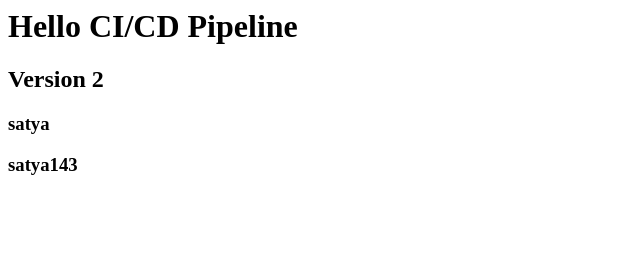
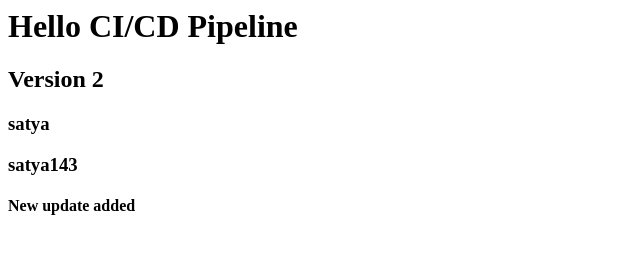
Before and after one commit to satyanarayanaangadala4-lab/CICD, a plain HTML site: page index.html in a window 1280 px wide. Shown: the whole page, without its empty margins (0-640 px from the left). Drawn offline with Linux system fonts and the light colour scheme.

Commit message:
Update index.html

```diff
--- a/index.html
+++ b/index.html
@@ -8,5 +8,6 @@
 <h2>Version 2</h2>
 <h3>satya</h3>
 <h3>satya143</h3>
+<h4>New update added</h4>
 </body>
 </html>
```
